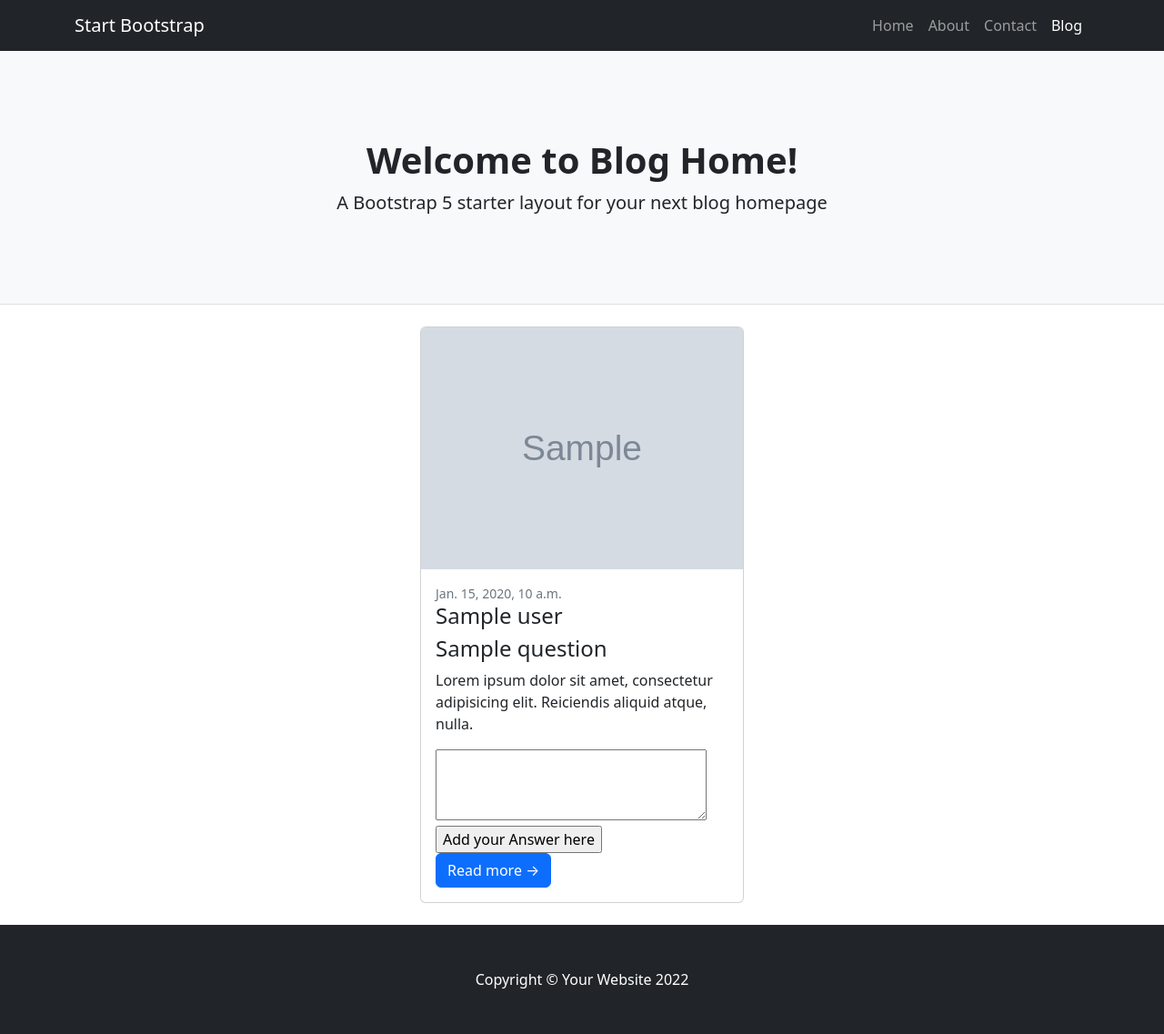
After one commit to ReshmaKSajad/askme, a Django app: template doubts/templates/question-detail.html in a window 1280 px wide. The commit adds this page. Shown: the whole page at 91% size. Run offline with Django 3.2, Linux system fonts and the light colour scheme; the template is opened without the code that fills it: most values are stand-ins (such as "Sample title", 1, 10 or a date in 2020); grey boxes marked "Sample" are stand-in pictures; some libraries are stand-ins or nearby versions.

Commit message:
answer add

```diff
--- a/doubts/templates/base.html
+++ b/doubts/templates/base.html
@@ -1,6 +1,7 @@
 <!DOCTYPE html>
 {%load static%}
 <html lang="en">
+
 <head>
     <meta charset="utf-8" />
     <meta name="viewport" content="width=device-width, initial-scale=1, shrink-to-fit=no" />
@@ -11,13 +12,23 @@
     <link rel="icon" type="image/x-icon" href="{%static 'assets/favicon.ico'%}" />
     <!-- Core theme CSS (includes Bootstrap)-->
     <link href="{%static 'css/styles.css'%}" rel="stylesheet" />
+    <!-- CSS only -->
+    <link href="https://cdn.jsdelivr.net/npm/bootstrap@5.2.2/dist/css/bootstrap.min.css" rel="stylesheet"
+        integrity="sha384-Zenh87qX5JnK2Jl0vWa8Ck2rdkQ2Bzep5IDxbcnCeuOxjzrPF/et3URy9Bv1WTRi" crossorigin="anonymous">
+    <!-- JavaScript Bundle with Popper -->
+    <script src="https://cdn.jsdelivr.net/npm/bootstrap@5.2.2/dist/js/bootstrap.bundle.min.js"
+        integrity="sha384-OERcA2EqjJCMA+/3y+gxIOqMEjwtxJY7qPCqsdltbNJuaOe923+mo//f6V8Qbsw3"
+        crossorigin="anonymous"></script>
 </head>
+
 <body>
     <!-- Responsive navbar-->
     <nav class="navbar navbar-expand-lg navbar-dark bg-dark">
         <div class="container">
             <a class="navbar-brand" href="#!">Start Bootstrap</a>
-                <button class="navbar-toggler" type="button" data-bs-toggle="collapse" data-bs-target="#navbarSupportedContent" aria-controls="navbarSupportedContent" aria-expanded="false" aria-label="Toggle navigation"><span class="navbar-toggler-icon"></span></button>
+            <button class="navbar-toggler" type="button" data-bs-toggle="collapse"
+                data-bs-target="#navbarSupportedContent" aria-controls="navbarSupportedContent" aria-expanded="false"
+                aria-label="Toggle navigation"><span class="navbar-toggler-icon"></span></button>
             <div class="collapse navbar-collapse" id="navbarSupportedContent">
                 <ul class="navbar-nav ms-auto mb-2 mb-lg-0">
                     <li class="nav-item"><a class="nav-link" href="#">Home</a></li>
@@ -48,11 +59,14 @@
     </div>
     <!-- Footer-->
     <footer class="py-5 bg-dark">
-            <div class="container"><p class="m-0 text-center text-white">Copyright &copy; Your Website 2022</p></div>
+        <div class="container">
+            <p class="m-0 text-center text-white">Copyright &copy; Your Website 2022</p>
+        </div>
     </footer>
     <!-- Bootstrap core JS-->
     <script src="https://cdn.jsdelivr.net/npm/bootstrap@5.1.3/dist/js/bootstrap.bundle.min.js"></script>
     <!-- Core theme JS-->
     <script src="{%static 'js/scripts.js'%}"></script>
 </body>
+
 </html>
--- a/doubts/templates/home.html
+++ b/doubts/templates/home.html
@@ -27,7 +27,7 @@
                     <h6 class="card-title h4">{{q.user}}</h6>
                     <h2 class="card-title h4">{{q.question}}</h2>
                     <p class="card-text">Lorem ipsum dolor sit amet, consectetur adipisicing elit. Reiciendis aliquid atque, nulla.</p>
-                    <a class="btn btn-primary" href="#!">Read more →</a>
+                    <a class="btn btn-primary" href="{%url 'detail' q.id%}">Show Details →</a>
                 </div>
             </div>
 
--- /dev/null
+++ b/doubts/templates/question-detail.html
@@ -0,0 +1,29 @@
+{%extends 'base.html'%}
+{%block body_block%}
+<div class="container">
+    <div class="row">
+        <div class="col-4"></div>
+        <div class="col-4">
+            <div class="card mb-4">
+                {%if question.image%}
+                <a href="#!"><img class="card-img-top" src="{{question.image.url}}" alt="..." /></a>
+                {%endif%}
+                <div class="card-body">
+                    <div class="small text-muted">{{question.created_date}}</div>
+                    <h6 class="card-title h4">{{question.user}}</h6>
+                    <h2 class="card-title h4">{{question.question}}</h2>
+                    <p class="card-text">Lorem ipsum dolor sit amet, consectetur adipisicing elit. Reiciendis aliquid atque, nulla.</p>
+
+                    <form action="{%url 'answer' question.id%}" method="post">
+                        {%csrf_token%}
+                        <textarea name="answer" id="" cols="30" rows="3"></textarea>
+                        <input type="submit" value="Add your Answer here" class="btn-btn-primary">
+                    </form>
+                    <a class="btn btn-primary" href="#!">Read more →</a>
+                </div>
+            </div>
+        </div>
+        <div class="col-4"></div>
+    </div>
+</div>
+{%endblock%}
```
Also changed, not shown: AskMe/urls.py (+4 -3 lines), doubts/views.py (+16 -2 lines), Q-images/Screenshot_2.png (added), db.sqlite3. Lines whose indentation alone changed are shown as unchanged.
